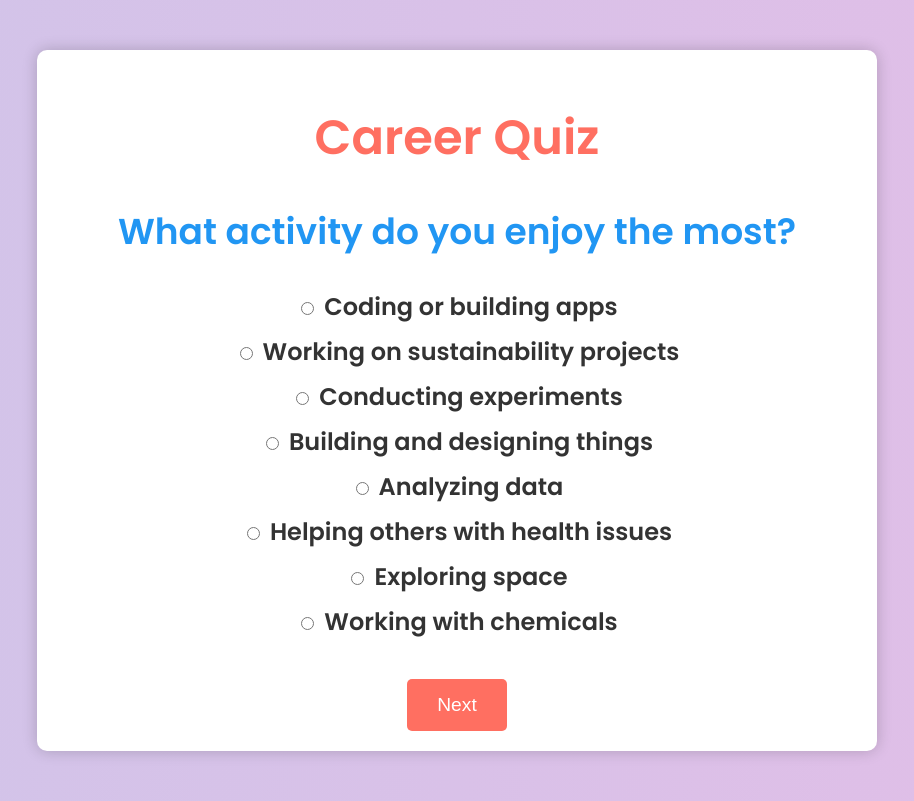
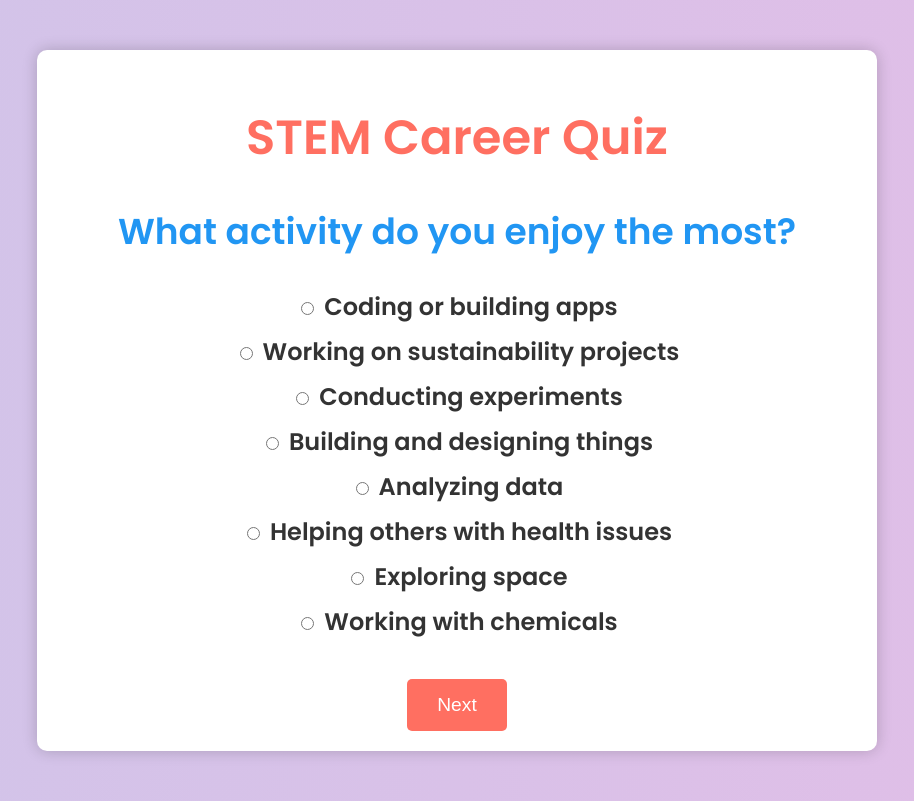
Before and after one commit to ackerly04/STEM.QUIZ, a plain HTML site: page index.html in a window 1280 px wide. Both pictures are taken after a click on the button "Start the Quiz". Shown: the whole page, without its empty margins (183-1097 px from the left). Drawn offline with Linux system fonts and the light colour scheme.

Commit message:
Update index.html

```diff
--- a/index.html
+++ b/index.html
@@ -75,7 +75,7 @@
         <button onclick="startQuiz()">Start the Quiz</button>
     </div>
     <div class="container" id="quiz" style="display: none;">
-        <h1>Career Quiz</h1>
+        <h1>STEM Career Quiz</h1>
         <div id="questionContainer">
             <!-- Questions will be inserted here dynamically -->
         </div>
```
